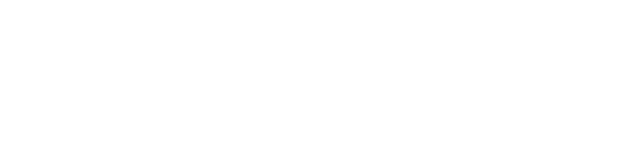
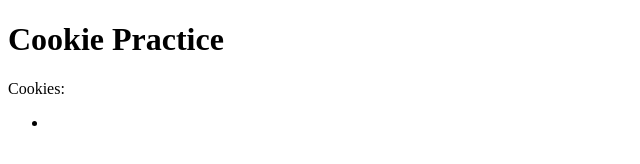
Before and after one commit to bryanyee/cookies-and-sessions, a website: page client/index.html in a window 1280 px wide. Shown: the whole page, without its empty margins (0-640 px from the left). Drawn offline with Linux system fonts and the light colour scheme.

Commit message:
Append cookie strings to the DOM

```diff
--- a/client/index.html
+++ b/client/index.html
@@ -4,9 +4,11 @@
   <title>Cookies</title>
   <meta charset="UTF-8">
   <meta name="viewport" content="width=device-width, initial-scale=1">
-  <!--<link href="css/style.css" rel="stylesheet">-->
 </head>
 <body>
+  <h1>Cookie Practice</h1>
+  <p>Cookies:</p>
+  <ul id="cookie-list"></ul>
 
 <script type="text/javascript" src="index.js"></script>
 </body>
--- a/client/index.js
+++ b/client/index.js
@@ -1,2 +1,16 @@
+// Set a cookie from the client
 document.cookie = `COOKIE_FROM_CLIENT=cookieFromClient;expires=${(new Date(Date.now() + 60000).toUTCString())}`;
-console.log(document.cookie);
+
+const cookies = document.cookie
+                .split(';')
+                .map(cookie => cookie.trim());
+
+// Append a list of cookies to the page
+const list = document.getElementById('cookie-list');
+
+cookies.forEach((cookie) => {
+  const item = document.createElement('li');
+  const text = document.createTextNode(cookie);
+  item.appendChild(text);
+  list.appendChild(item);
+});
```
